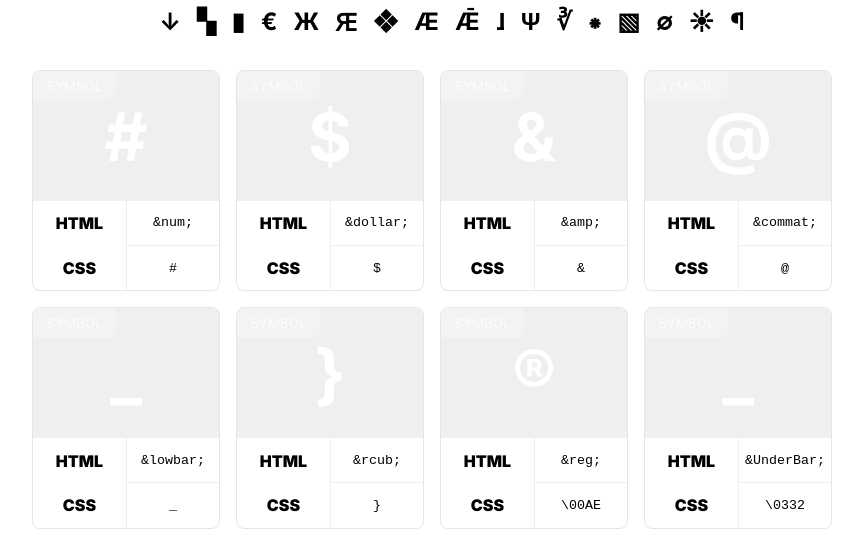
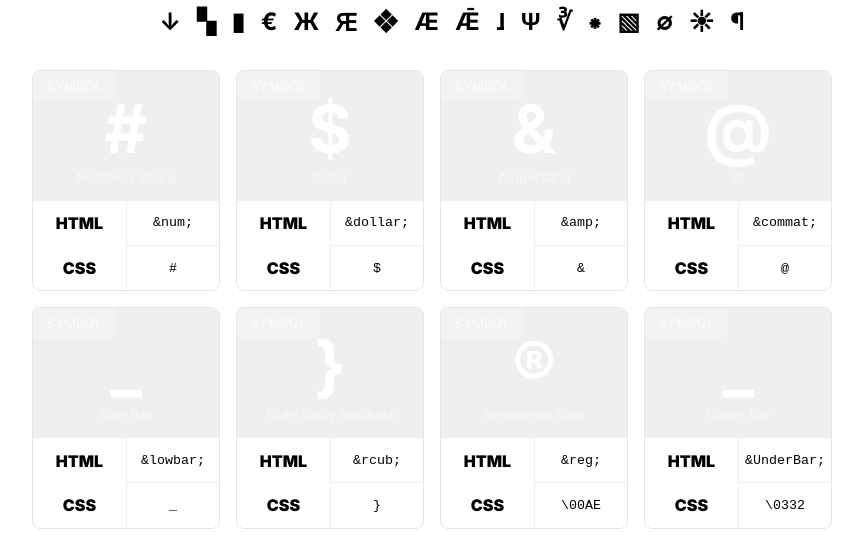
Before and after one commit to elvessousa/charmap, a Next.js app: page / in a window 1280 px wide. Shown: the part 224-767 px from the top of the page, without its empty margins (208-1071 px from the left). Built offline with nearby package versions, Linux system fonts and the light colour scheme.

Commit message:
Including character names on card.

```diff
--- a/components/Character/index.tsx
+++ b/components/Character/index.tsx
@@ -6,9 +6,10 @@ interface CardProps {
   code: string;
   jscode?: string;
   type: string;
+  name: string;
 }
 
-const Character: React.FC<CardProps> = ({ entity, code, type }) => {
+const Character: React.FC<CardProps> = ({ entity, code, type, name }) => {
   const [copied, setCopied] = useState(false);
 
   function copyCode(e) {
@@ -33,6 +34,7 @@ const Character: React.FC<CardProps> = ({ entity, code, type }) => {
         <span>{type}</span>
         <h4 dangerouslySetInnerHTML={{ __html: `${entity}` }} />
         {copied && <div>Copied</div>}
+        <dfn>{name}</dfn>
       </Letter>
       <Code>
         <strong>HTML</strong>
--- a/components/Character/styles.ts
+++ b/components/Character/styles.ts
@@ -11,6 +11,7 @@ export const colors = {
   dingbats: "#e66100",
   extended: "#a51d2d",
   extended2: "#a51d2d",
+  latin: "#a51d2d",
   "latin-mod": "#a51d2d",
   greek: "#1c71d8",
   hebrew: "#1a5fb4",
@@ -49,15 +50,21 @@ export const Letter = styled.button<LetterProps>`
   position: relative;
   transition: all 0.2s ease-in-out;
 
-  &:hover {
-    filter: brightness(1.1);
-  }
-
   h4 {
     font-size: 5em;
     margin: 0;
     text-decoration: ${(props) =>
       props.category === "space" ? "underline" : "none"};
+  }
+
+  dfn {
+    display: block;
+    font-style: normal;
+    opacity: 0.5;
+    padding: 0 1em;
+    text-align: center;
+    text-transform: capitalize;
+    transition: opacity 0.2s ease-in-out;
   }
 
   span {
@@ -84,6 +91,14 @@ export const Letter = styled.button<LetterProps>`
     position: absolute;
     right: 1em;
     top: 1em;
+  }
+
+  &:hover {
+    filter: brightness(1.1);
+
+    dfn {
+      opacity: 1;
+    }
   }
 `;
 
--- a/pages/[char].tsx
+++ b/pages/[char].tsx
@@ -29,6 +29,7 @@ const Dingbats: NextPage<PageProps> = ({ category, chars }) => {
             entity={char.code}
             code={char.css}
             type={category}
+            name={char.name}
           />
         ))}
       </div>
@@ -58,6 +59,7 @@ export const getStaticPaths: GetStaticPaths = async () => {
     "extended",
     "extended2",
     "dingbats",
+    "latin",
     "latin-mod",
     "symbols",
     "blocks",
--- a/pages/index.tsx
+++ b/pages/index.tsx
@@ -36,6 +36,7 @@ const Home: NextPage<PageProps> = ({ chars }) => {
               entity={char.code}
               code={char.css}
               type={char.type}
+              name={char.name}
             />
           ))}
         </div>
```
